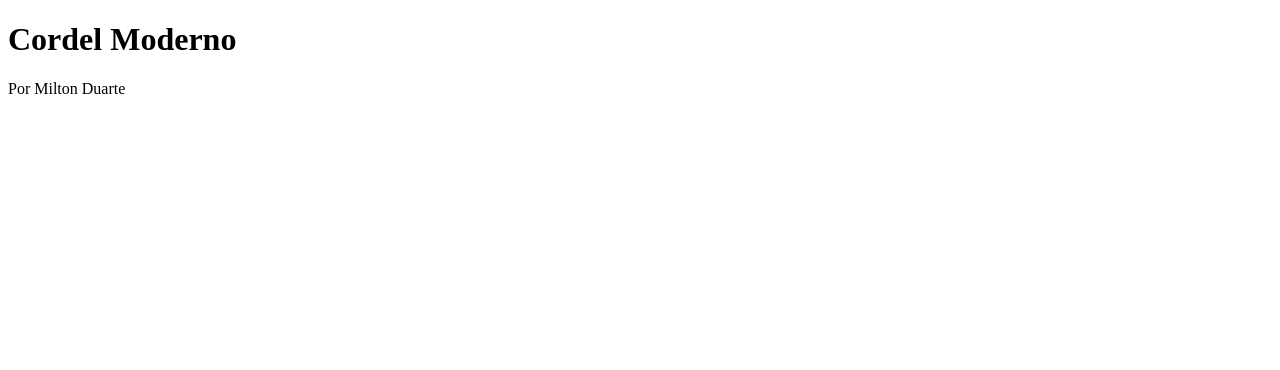
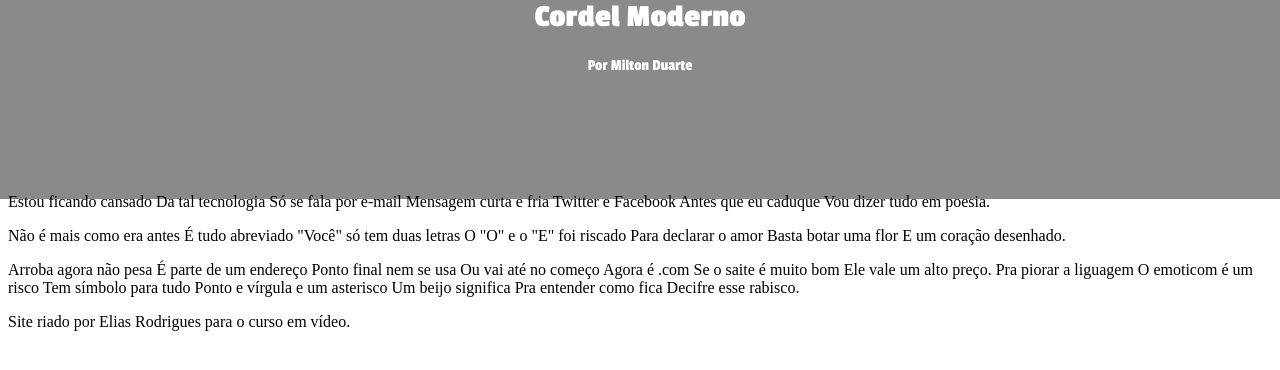
Before and after one commit to 3liaaas/html-css, a plain HTML site: page desafios/d011solocordel/cordel.html in a window 1280 px wide. Drawn offline with Linux system fonts and the light colour scheme.

Commit message:
não deu muito certo

```diff
--- a/desafios/d011solocordel/cordel.html
+++ b/desafios/d011solocordel/cordel.html
@@ -4,6 +4,7 @@
     <meta charset="UTF-8">
     <meta name="viewport" content="width=device-width, initial-scale=1.0">
     <title>Cordel Moderno</title>
+    <link rel="stylesheet" href="style.css">
 </head>
 <body>
     <header>
@@ -12,5 +13,53 @@
             <p>Por Milton Duarte</p>
         </div>
     </header>
+     <main>
+        <div>
+            <p>
+                Estou ficando cansado
+                Da tal tecnologia
+                Só se fala por e-mail
+                Mensagem curta e fria
+                Twitter e Facebook
+                Antes que eu caduque
+                Vou dizer tudo em poesia.
+            </p>
+        </div>
+
+        <div>
+            <p>
+                Não é mais como era antes
+                É tudo abreviado
+                "Você" só tem duas letras
+                O "O" e o "E" foi riscado
+                Para declarar o amor
+                Basta botar uma flor
+                E um coração desenhado.
+            </p>
+        </div>
+
+        <div>
+            <p>
+                Arroba agora não pesa
+                É parte de um endereço
+                Ponto final nem se usa
+                Ou vai até no começo
+                Agora é .com
+                Se o saite é muito bom
+                Ele vale um alto preço.
+
+                Pra piorar a liguagem
+                O emoticom é um risco
+                Tem símbolo para tudo
+                Ponto e vírgula e um asterisco
+                Um beijo significa
+                Pra entender como fica
+                Decifre esse rabisco.
+            </p>
+        </div>
+     </main>
+     <footer>
+        <p>Site riado por Elias Rodrigues para o curso em vídeo.</p>
+     </footer>
 </body>
 </html>
--- /dev/null
+++ b/desafios/d011solocordel/style.css
@@ -0,0 +1,25 @@
+@charset "UTF-8";
+
+@import url('https://fonts.googleapis.com/css2?family=Bebas+Neue&family=Passion+One:wght@400;700;900&display=swap');
+
+@import url('https://fonts.googleapis.com/css2?family=Bebas+Neue&family=Passion+One:wght@400;700;900&family=Sriracha&display=swap');
+
+header{
+    background-color: rgba(0, 0, 0, 0.459);
+    color: white;
+    font-family: passion one;
+    display: block;
+    margin: -22px;
+    text-align: center ;
+    height: 200px;
+    background-size: 100% 100%;
+
+
+}
+
+h1{
+    text-align: center;
+    display: block;
+    position: relative;
+
+}
```
